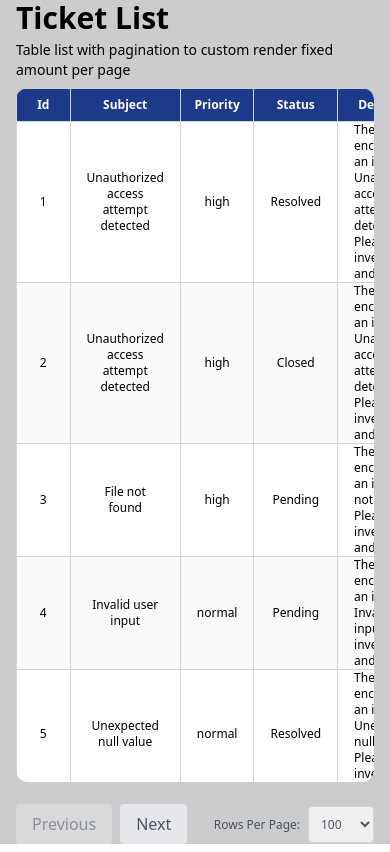
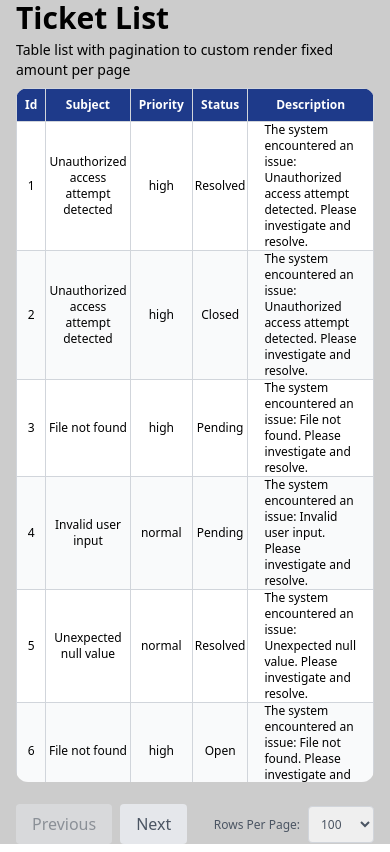
Before and after one commit to joeFathalla/planradar-task, a React (Vite) app: page / in a window 390 px wide. Built offline with nearby package versions, Linux system fonts and the light colour scheme.

Commit message:
adjust font size

```diff
--- a/src/components/TicketsList.tsx
+++ b/src/components/TicketsList.tsx
@@ -51,25 +51,25 @@ const TicketsList = ({
                   style={{ height: `${rowHeight}px` }}
                 >
                   <td
-                    className="px-4 py-0 text-xs md:text-base border border-gray-300 text-center"
+                    className="lg:px-4 py-0 text-xs md:text-base border border-gray-300 text-center"
                     style={{ height: `${rowHeight}px` }}
                   >
                     {ticket.id}
                   </td>
                   <td
-                    className="px-4 py-0 text-xs md:text-base border border-gray-300 text-center"
+                    className="lg:px-4 py-0 text-xs md:text-base border border-gray-300 text-center"
                     style={{ height: `${rowHeight}px` }}
                   >
                     {ticket.subject}
                   </td>
                   <td
-                    className="px-4 py-0 text-xs md:text-base border border-gray-300 text-center"
+                    className="lg:px-4 py-0 text-xs md:text-base border border-gray-300 text-center"
                     style={{ height: `${rowHeight}px` }}
                   >
                     {ticket.priority}
                   </td>
                   <td
-                    className="px-4 py-0 text-xs md:text-base border border-gray-300 text-center"
+                    className="lg:px-4 py-0 text-xs md:text-base border border-gray-300 text-center"
                     style={{ height: `${rowHeight}px` }}
                   >
                     {ticket.status}
```
